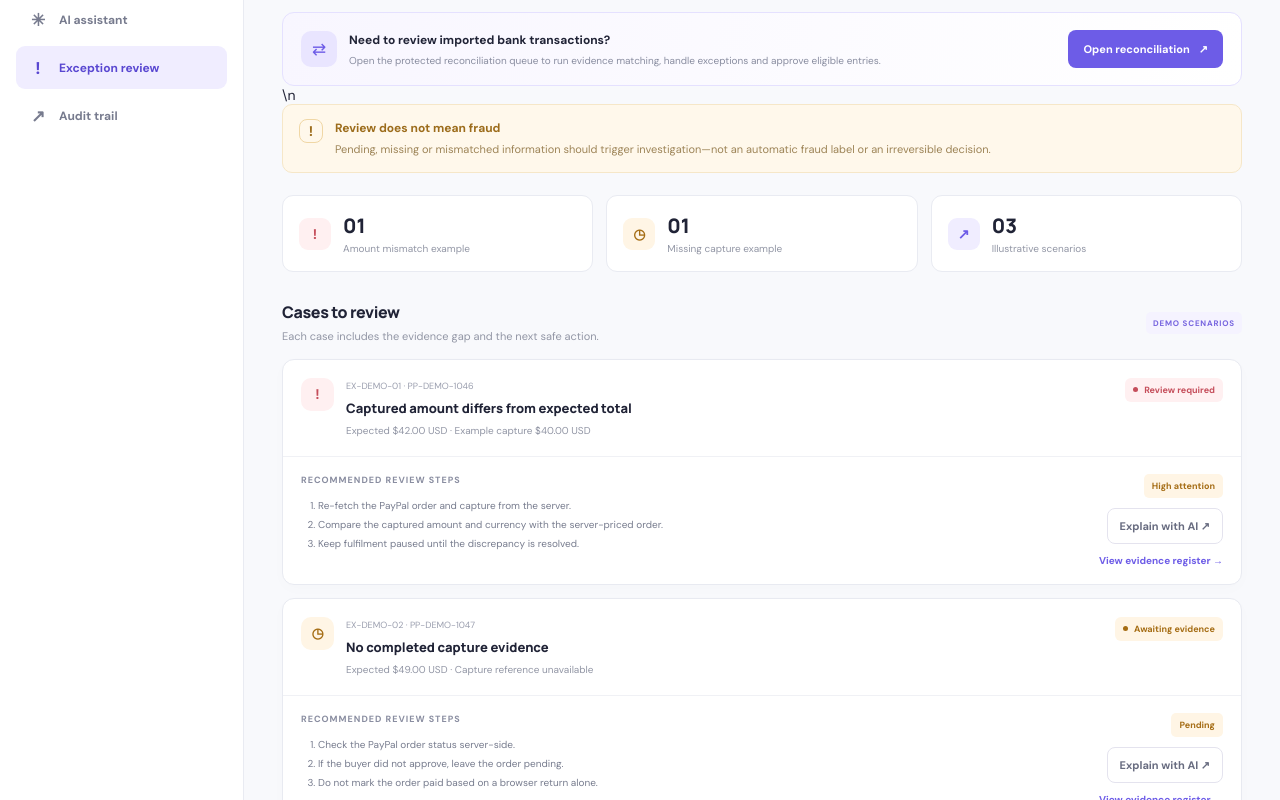
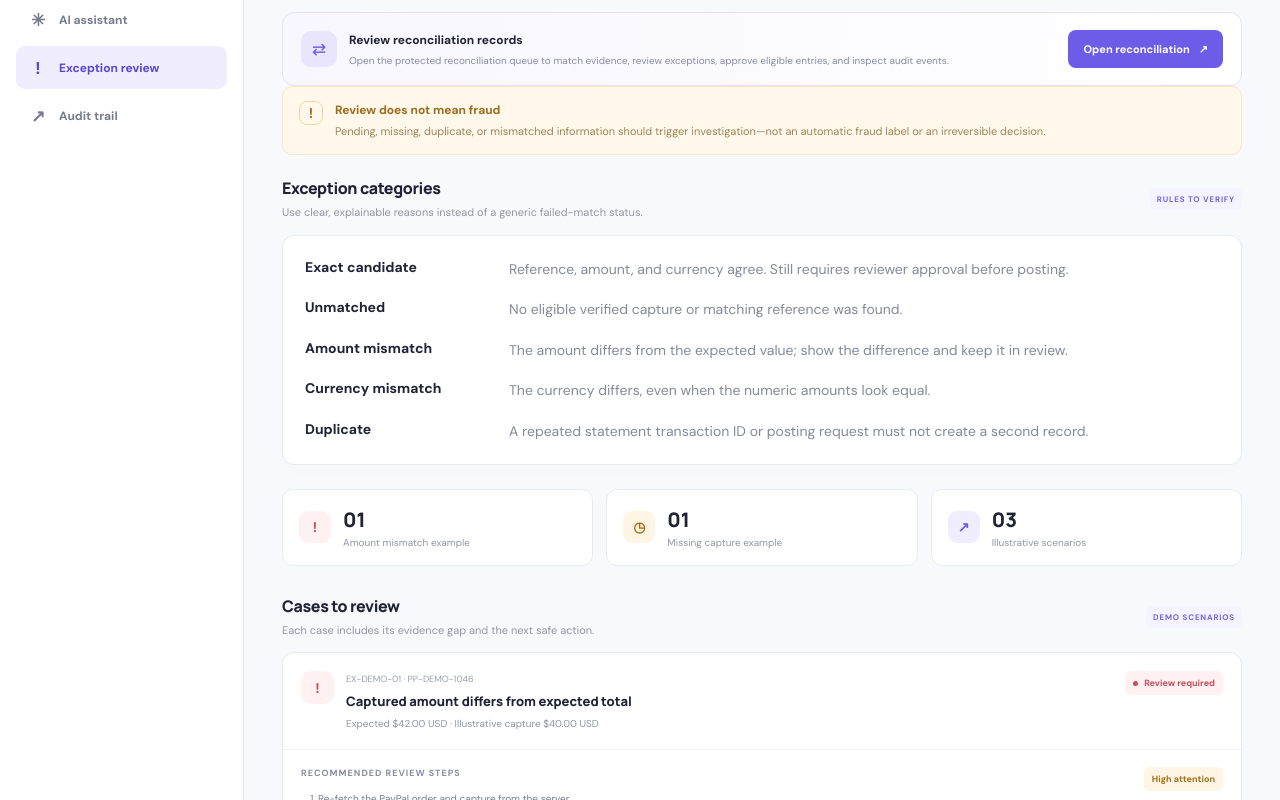
Before and after one commit to Moana-star/payproof-ai, a Next.js app: page /exceptions in a window 1280 px wide. Shown: the part 220-1020 px from the top of the page. Built offline with nearby package versions, Linux system fonts and the light colour scheme.

Commit message:
feat: clarify reconciliation exception review

```diff
--- a/app/exceptions/page.tsx
+++ b/app/exceptions/page.tsx
@@ -2,22 +2,39 @@ import Link from "next/link";
 import { WorkspaceLayout } from "@/components/workspace-layout";
 
 const exceptions = [
-  { id: "EX-DEMO-01", order: "PP-DEMO-1046", title: "Captured amount differs from expected total", detail: "Expected $42.00 USD · Example capture $40.00 USD", status: "Review required", tone: "review", priority: "High attention", caseId: "amount-mismatch", steps: ["Re-fetch the PayPal order and capture from the server.", "Compare the captured amount and currency with the server-priced order.", "Keep fulfilment paused until the discrepancy is resolved."] },
+  { id: "EX-DEMO-01", order: "PP-DEMO-1046", title: "Captured amount differs from expected total", detail: "Expected $42.00 USD · Illustrative capture $40.00 USD", status: "Review required", tone: "review", priority: "High attention", caseId: "amount-mismatch", steps: ["Re-fetch the PayPal order and capture from the server.", "Compare the captured amount and currency with the server-priced order.", "Keep fulfilment paused until the discrepancy is resolved."] },
   { id: "EX-DEMO-02", order: "PP-DEMO-1047", title: "No completed capture evidence", detail: "Expected $49.00 USD · Capture reference unavailable", status: "Awaiting evidence", tone: "pending", priority: "Pending", caseId: "pending-capture", steps: ["Check the PayPal order status server-side.", "If the buyer did not approve, leave the order pending.", "Do not mark the order paid based on a browser return alone."] },
-  { id: "EX-DEMO-03", order: "PP-DEMO-1048", title: "Sample record requires source confirmation", detail: "The sample row is not a live PayPal transaction", status: "Sample only", tone: "neutral", priority: "Information", caseId: "completed-match", steps: ["Use the real Sandbox checkout flow to generate evidence.", "Review the server verification result.", "Confirm persistence separately from payment verification."] }
+  { id: "EX-DEMO-03", order: "PP-DEMO-1048", title: "Sample record requires source confirmation", detail: "Illustrative scenario only · Not a live PayPal transaction", status: "Sample only", tone: "neutral", priority: "Information", caseId: "completed-match", steps: ["Use the real Sandbox checkout flow to generate evidence.", "Review the server verification result.", "Confirm persistence separately from payment verification."] }
+];
+
+const exceptionTypes = [
+  { title: "Exact candidate", detail: "Reference, amount, and currency agree. Still requires reviewer approval before posting." },
+  { title: "Unmatched", detail: "No eligible verified capture or matching reference was found." },
+  { title: "Amount mismatch", detail: "The amount differs from the expected value; show the difference and keep it in review." },
+  { title: "Currency mismatch", detail: "The currency differs, even when the numeric amounts look equal." },
+  { title: "Duplicate", detail: "A repeated statement transaction ID or posting request must not create a second record." }
 ];
 
 export default function ExceptionsPage() {
   return (
-    <WorkspaceLayout title="Exception review" eyebrow="PAYMENT EXCEPTIONS" description="Make incomplete or inconsistent payment evidence visible, with a safe next step for every case. These are demonstration scenarios, not live alerts.">
-      <div className="ops-bottom-cta"><div><span className="ops-cta-icon">⇄</span><div><strong>Need to review imported bank transactions?</strong><p>Open the protected reconciliation queue to run evidence matching, handle exceptions and approve eligible entries.</p></div></div><Link className="ops-primary-button" href="/#reconciliation">Open reconciliation <span>↗</span></Link></div>\n      <div className="ops-info-banner ops-warning-banner"><span className="ops-info-icon">!</span><div><strong>Review does not mean fraud</strong><p>Pending, missing or mismatched information should trigger investigation—not an automatic fraud label or an irreversible decision.</p></div></div>
+    <WorkspaceLayout title="Exception review" eyebrow="PAYMENT EXCEPTIONS" description="Make incomplete or inconsistent payment evidence visible, with a safe next step for every case. The cases shown here are illustrative scenarios, not live alerts.">
+      <div className="ops-bottom-cta"><div><span className="ops-cta-icon">⇄</span><div><strong>Review reconciliation records</strong><p>Open the protected reconciliation queue to match evidence, review exceptions, approve eligible entries, and inspect audit events.</p></div></div><Link className="ops-primary-button" href="/#reconciliation">Open reconciliation <span>↗</span></Link></div>
+      <div className="ops-info-banner ops-warning-banner"><span className="ops-info-icon">!</span><div><strong>Review does not mean fraud</strong><p>Pending, missing, duplicate, or mismatched information should trigger investigation—not an automatic fraud label or an irreversible decision.</p></div></div>
+      <div className="ops-section-title"><div><h2>Exception categories</h2><p>Use clear, explainable reasons instead of a generic failed-match status.</p></div><span className="ops-sample-tag">RULES TO VERIFY</span></div>
+      <section className="ops-panel" style={{ padding: 22, marginBottom: 24 }}>
+        <div style={{ display: "grid", gap: 18 }}>
+          {exceptionTypes.map((item) => <div key={item.title} style={{ display: "grid", gridTemplateColumns: "minmax(130px, 190px) minmax(0, 1fr)", gap: 14 }}><strong>{item.title}</strong><span style={{ lineHeight: 1.6, color: "var(--muted, #667085)" }}>{item.detail}</span></div>)}
+        </div>
+      </section>
       <div className="ops-exception-summary"><div><span className="ops-summary-icon red">!</span><div><strong>01</strong><small>Amount mismatch example</small></div></div><div><span className="ops-summary-icon amber">◷</span><div><strong>01</strong><small>Missing capture example</small></div></div><div><span className="ops-summary-icon purple">↗</span><div><strong>03</strong><small>Illustrative scenarios</small></div></div></div>
-      <div className="ops-section-title"><div><h2>Cases to review</h2><p>Each case includes the evidence gap and the next safe action.</p></div><span className="ops-sample-tag">DEMO SCENARIOS</span></div>
-      <div className="ops-exception-list">{exceptions.map((item) => <article className="ops-panel ops-exception-card" key={item.id}>
-        <div className="ops-exception-head"><div className="ops-exception-symbol">{item.tone === "review" ? "!" : item.tone === "pending" ? "◷" : "i"}</div><div className="ops-exception-title"><span>{item.id} · {item.order}</span><h3>{item.title}</h3><p>{item.detail}</p></div><span className={`ops-status ${item.tone}`}><i />{item.status}</span></div>
-        <div className="ops-exception-body"><div><p className="ops-field-label">RECOMMENDED REVIEW STEPS</p><ol>{item.steps.map((step) => <li key={step}>{step}</li>)}</ol></div><div className="ops-exception-actions"><span className="ops-priority">{item.priority}</span><Link className="ops-secondary-button" href={`/assistant?case=${item.caseId}`}>Explain with AI ↗</Link><Link className="ops-text-link" href="/payments">View evidence register →</Link></div></div>
-      </article>)}</div>
-      <div className="ops-bottom-cta"><div><span className="ops-cta-icon">✓</span><div><strong>Keep payment decisions evidence-led</strong><p>Only server-side PayPal verification can establish payment status.</p></div></div><Link className="ops-primary-button" href="/">Run Sandbox test <span>↗</span></Link></div>
+      <div className="ops-section-title"><div><h2>Cases to review</h2><p>Each case includes its evidence gap and the next safe action.</p></div><span className="ops-sample-tag">DEMO SCENARIOS</span></div>
+      <div className="ops-exception-list">{exceptions.map((item) => (
+        <article className="ops-panel ops-exception-card" key={item.id}>
+          <div className="ops-exception-head"><div className="ops-exception-symbol">{item.tone === "review" ? "!" : item.tone === "pending" ? "◷" : "i"}</div><div className="ops-exception-title"><span>{item.id} · {item.order}</span><h3>{item.title}</h3><p>{item.detail}</p></div><span className={`ops-status ${item.tone}`}><i />{item.status}</span></div>
+          <div className="ops-exception-body"><div><p className="ops-field-label">RECOMMENDED REVIEW STEPS</p><ol>{item.steps.map((step) => <li key={step}>{step}</li>)}</ol></div><div className="ops-exception-actions"><span className="ops-priority">{item.priority}</span><Link className="ops-secondary-button" href={`/assistant?case=${item.caseId}`}>Explain with AI ↗</Link><Link className="ops-text-link" href="/payments">View evidence register →</Link></div></div>
+        </article>
+      ))}</div>
+      <div className="ops-bottom-cta"><div><span className="ops-cta-icon">✓</span><div><strong>Keep payment decisions evidence-led</strong><p>Only server-side PayPal verification can establish payment status. Reconciliation posting still requires human approval.</p></div></div><Link className="ops-primary-button" href="/demo-guide">Open judge demo guide <span>↗</span></Link></div>
     </WorkspaceLayout>
   );
 }
```
